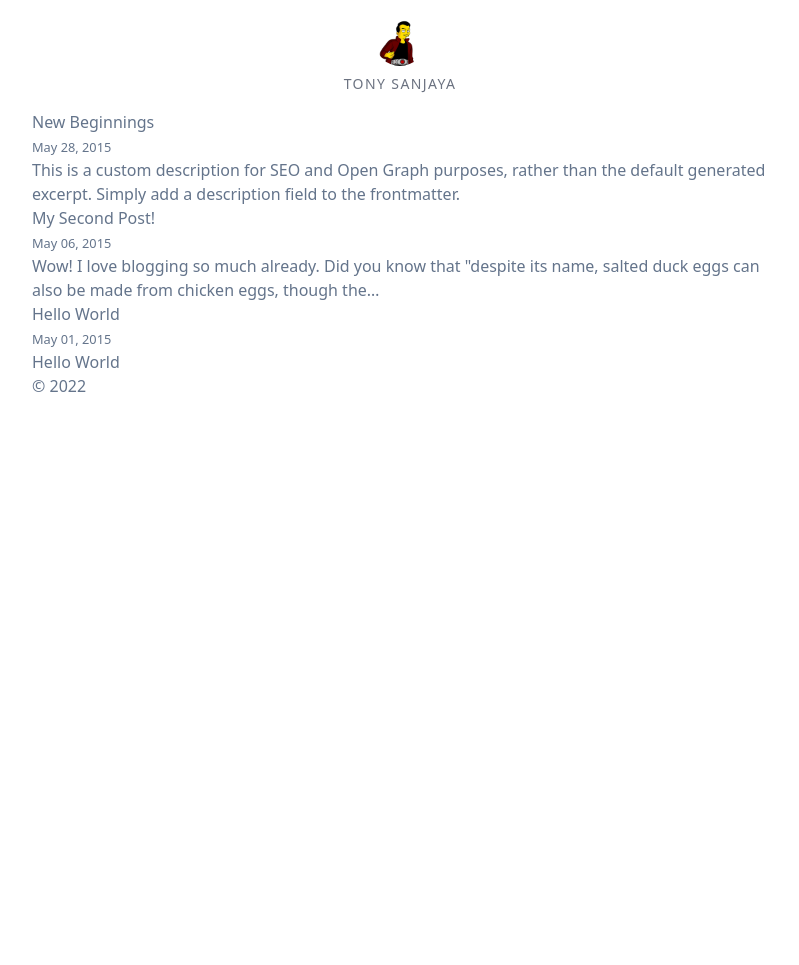
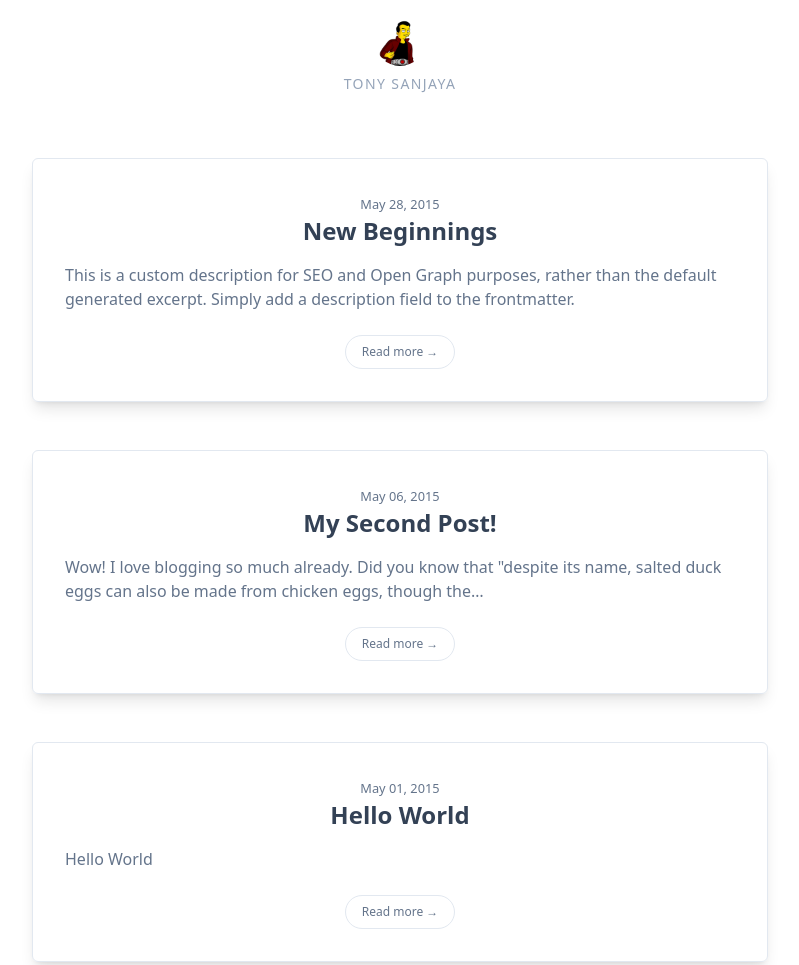
Before and after one commit to sanjayatony/hey-gatsby, a Gatsby site: page / in a window 1280 px wide. Shown: the top 965 px of the page, without its empty margins (240-1039 px from the left). Before the commit the page ends 800 px from the top, so only its background shows below. Built offline with nearby package versions, Linux system fonts and the light colour scheme; Gatsby itself is replaced by a stand-in of ours.

Commit message:
index page

```diff
--- a/src/components/layout.js
+++ b/src/components/layout.js
@@ -22,7 +22,7 @@ const Layout = ({ location, title, children }) => {
             alt="Tony Sanjaya"
           />
         </Link>
-        <h1 className="text-center text-gray-500 uppercase tracking-widest text-sm">
+        <h1 className="text-center text-slate-400 uppercase tracking-widest text-sm">
           <Link to="/">{title}</Link>
         </h1>
       </div>
@@ -43,7 +43,7 @@ const Layout = ({ location, title, children }) => {
           />
         </Link>
         <Link
-          className="text-center text-gray-500 uppercase tracking-wider text-sm"
+          className="text-center text-gray-400 uppercase tracking-wider text-sm"
           to="/"
         >
           {title}
@@ -57,7 +57,7 @@ const Layout = ({ location, title, children }) => {
       className="max-w-screen-md mx-auto px-4"
       data-is-root-path={isRootPath}
     >
-      <header className="py-4">{header}</header>
+      <header className="py-4 mb-12">{header}</header>
       <main>{children}</main>
       <footer>© {new Date().getFullYear()}</footer>
     </div>
--- a/src/pages/index.js
+++ b/src/pages/index.js
@@ -24,24 +24,24 @@ const BlogIndex = ({ data, location }) => {
   return (
     <Layout location={location} title={siteTitle}>
       <Seo title="All posts" />
-      <ol style={{ listStyle: `none` }}>
+      <ol className="list-none">
         {posts.map(post => {
           const title = post.frontmatter.title || post.fields.slug
 
           return (
             <li key={post.fields.slug}>
               <article
-                className="post-list-item"
+                className="p-8 border border-slate-200 rounded-md shadow-lg mb-12"
                 itemScope
                 itemType="http://schema.org/Article"
               >
-                <header>
-                  <h2>
+                <header className="text-center mb-4">
+                  <small>{post.frontmatter.date}</small>
+                  <h2 className="text-2xl font-bold text-slate-700">
                     <Link to={post.fields.slug} itemProp="url">
                       <span itemProp="headline">{title}</span>
                     </Link>
                   </h2>
-                  <small>{post.frontmatter.date}</small>
                 </header>
                 <section>
                   <p
@@ -50,6 +50,15 @@ const BlogIndex = ({ data, location }) => {
                     }}
                     itemProp="description"
                   />
+                </section>
+                <section className="text-center">
+                  <Link
+                    to={post.fields.slug}
+                    itemProp="url"
+                    className="border border-slate-200 rounded-full inline-block mx-auto text-xs py-2 px-4 mt-6"
+                  >
+                    Read more →
+                  </Link>
                 </section>
               </article>
             </li>
```
